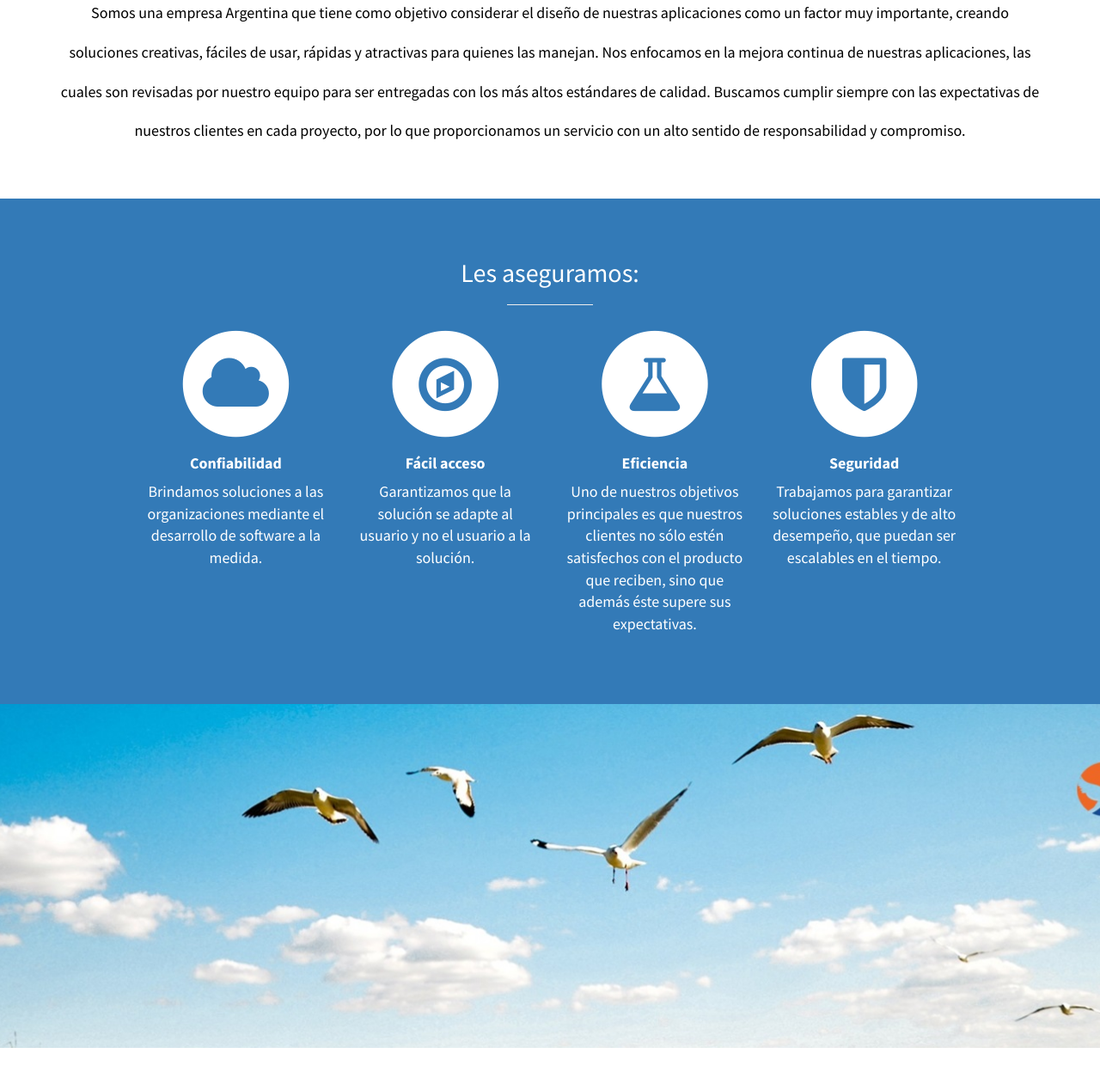
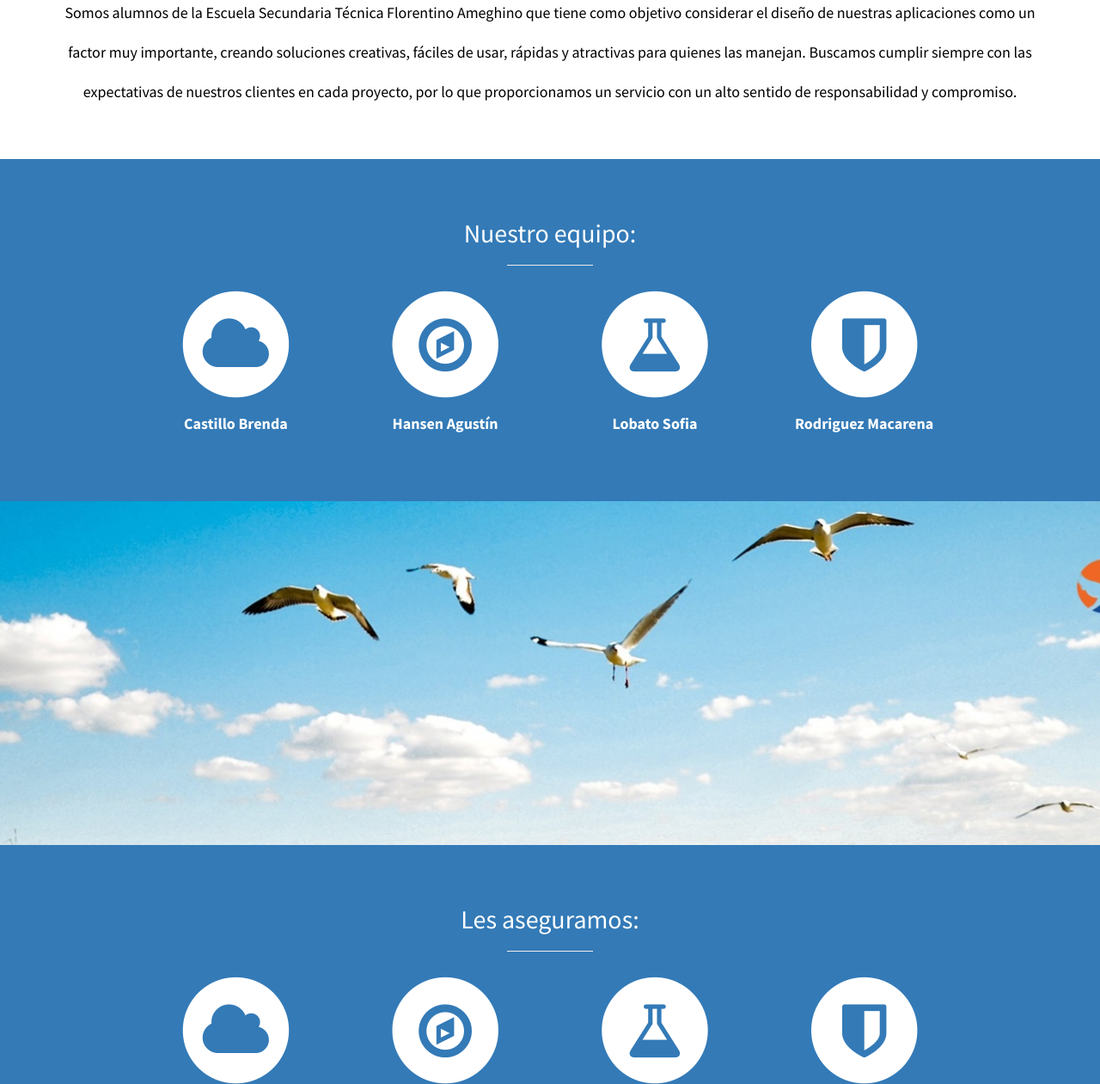
Before and after one commit to agustinhansen/fa6i-hfs, a plain HTML site: page index.html in a window 1280 px wide. Shown: the part 927-2188 px from the top of the page at 86% size. Drawn offline with Linux system fonts and the light colour scheme.

Commit message:
Nuevo diseño

```diff
--- a/index.html
+++ b/index.html
@@ -79,8 +79,7 @@
                     </h2>
                     <p>
                         <font color="black" face="Source Sans Pro" size="4" >
-Somos una empresa Argentina que tiene como objetivo considerar el diseño de nuestras aplicaciones como un factor muy importante, creando soluciones creativas, fáciles de usar, rápidas y atractivas para quienes las manejan.
-Nos enfocamos en la mejora continua de nuestras aplicaciones, las cuales son revisadas por nuestro equipo para ser entregadas con los más altos estándares de calidad.
+Somos alumnos de la Escuela Secundaria Técnica Florentino Ameghino que tiene como objetivo considerar el diseño de nuestras aplicaciones como un factor muy importante, creando soluciones creativas, fáciles de usar, rápidas y atractivas para quienes las manejan.
 Buscamos cumplir siempre con las expectativas de nuestros clientes en cada proyecto, por lo que proporcionamos un servicio con un alto sentido de responsabilidad y compromiso. </p>
                 </div>
             </div>
@@ -89,7 +88,89 @@ Buscamos cumplir siempre con las expectativas de nuestros clientes en cada proye
         <!-- /.container -->
     </section>
 
-    <!-- Services -->
+
+
+<!-- Services -->
+    <!-- The circle icons use Font Awesome's stacked icon classes. For more information, visit http://fontawesome.io/examples/ -->
+    <section id="services" class="services bg-primary">
+        <div class="container">
+            <div class="row text-center">
+                <div class="col-lg-10 col-lg-offset-1">
+                    <h2>Nuestro equipo:</h2>
+                    <hr class="small">
+                    <div class="row">
+                        <div class="col-md-3 col-sm-6">
+                            <div class="service-item">
+                                <span class="fa-stack fa-4x">
+                                <i class="fa fa-circle fa-stack-2x"></i>
+                                <i class="fa fa-cloud fa-stack-1x text-primary"></i>
+                            </span>
+                                <h4>
+                                    <strong>Castillo Brenda</strong>
+                                </h4>
+                                <p>  </p>
+
+                            </div>
+                        </div>
+                        <div class="col-md-3 col-sm-6">
+                            <div class="service-item">
+                                <span class="fa-stack fa-4x">
+                                <i class="fa fa-circle fa-stack-2x"></i>
+                                <i class="fa fa-compass fa-stack-1x text-primary"></i>
+                            </span>
+                                <h4>
+                                    <strong>Hansen Agustín</strong>
+                                </h4>
+                                <p></p>
+
+                            </div>
+                        </div>
+                        <div class="col-md-3 col-sm-6">
+                            <div class="service-item">
+                                <span class="fa-stack fa-4x">
+                                <i class="fa fa-circle fa-stack-2x"></i>
+                                <i class="fa fa-flask fa-stack-1x text-primary"></i>
+                            </span>
+                                <h4>
+                                    <strong>Lobato Sofia</strong>
+                                </h4>
+                                <p></p>
+
+                            </div>
+                        </div>
+                        <div class="col-md-3 col-sm-6">
+                            <div class="service-item">
+                                <span class="fa-stack fa-4x">
+                                <i class="fa fa-circle fa-stack-2x"></i>
+                                <i class="fa fa-shield fa-stack-1x text-primary"></i>
+                            </span>
+                                <h4>
+                                    <strong>Rodriguez Macarena</strong>
+                                </h4>
+                                <p></p>
+
+                            </div>
+                        </div>
+                    </div>
+                    <!-- /.row (nested) -->
+                </div>
+                <!-- /.col-lg-10 -->
+            </div>
+            <!-- /.row -->
+        </div>
+        <!-- /.container -->
+    </section>
+
+
+    <!-- Callout -->
+    <aside class="callout">
+        <div class="text-vertical-center">
+            <h1></h1>
+        </div>
+    </aside>
+
+
+<!-- Services -->
     <!-- The circle icons use Font Awesome's stacked icon classes. For more information, visit http://fontawesome.io/examples/ -->
     <section id="services" class="services bg-primary">
         <div class="container">
@@ -160,12 +241,6 @@ Buscamos cumplir siempre con las expectativas de nuestros clientes en cada proye
         <!-- /.container -->
     </section>
 
-    <!-- Callout -->
-    <aside class="callout">
-        <div class="text-vertical-center">
-            <h1></h1>
-        </div>
-    </aside>
 
     <!-- Portfolio -->
     <section id="portfolio" class="portfolio">
```
